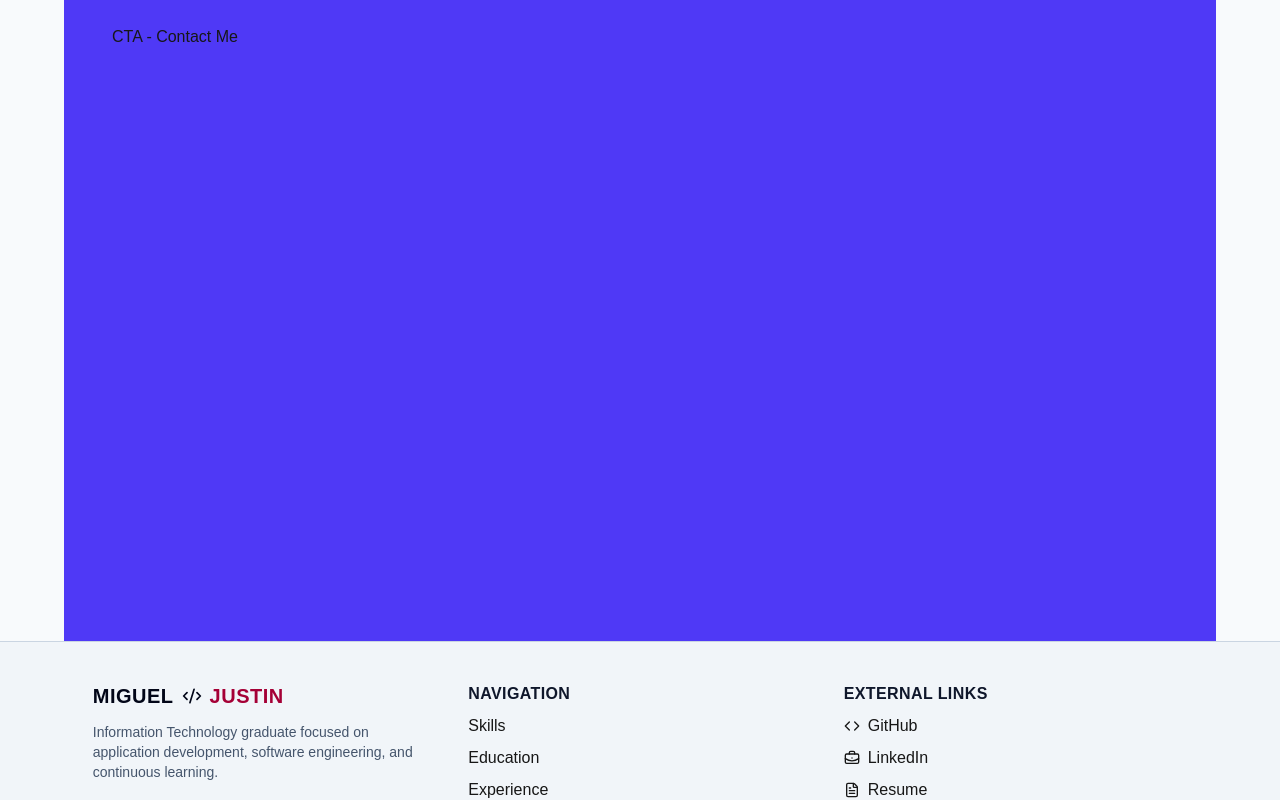
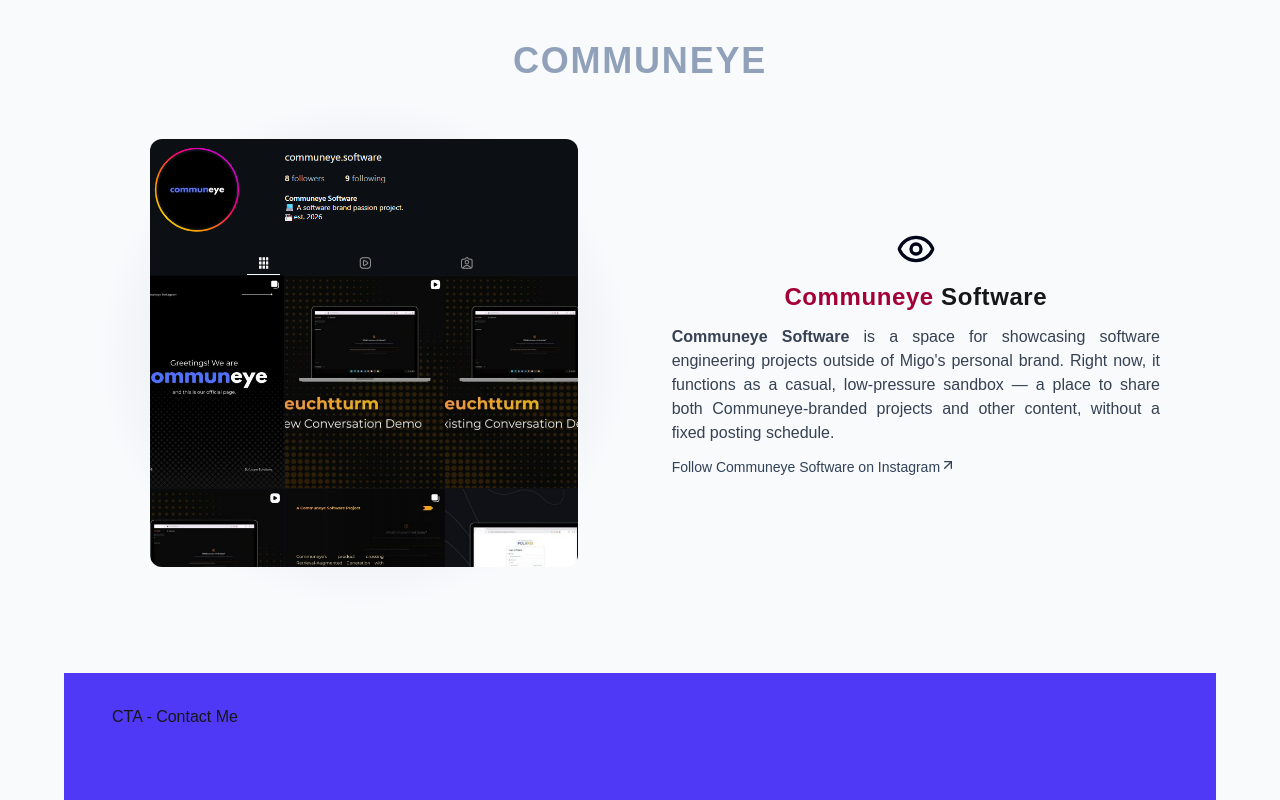
Before and after one commit to migodbtc/snapshot, a Next.js app: page / in a window 1280 px wide. Shown: the part 3880-4680 px from the top of the page. Built offline with nearby package versions, Linux system fonts and the light colour scheme.

Commit message:
home: day 9.3, finished a basic laptop layout of communeye section

```diff
--- a/app/_components/HeroSection.tsx
+++ b/app/_components/HeroSection.tsx
@@ -25,9 +25,9 @@ export const HeroSection = () => {
         <Image
           src="/images/hero_picture.jpg"
           alt="Miguel Justin Bunda"
-          fill
           className="object-cover object-top"
           loading="eager"
+          fill
         />
       </div>
     </div>
--- a/app/page.tsx
+++ b/app/page.tsx
@@ -1,7 +1,7 @@
 "use client"
 
 import { BLOG_POSTS, EXPERIENCE_CONSTS } from "@/lib/constants";
-import { ArrowUpRight, BriefcaseBusinessIcon, Circle, Code, Code2, FileText, Mail, X } from "lucide-react";
+import { ArrowUpRight, BriefcaseBusinessIcon, Circle, Code, Code2, Eye, FileText, Mail, User, X } from "lucide-react";
 import Image from "next/image";
 import { useState } from "react";
 import Header from "./_components/header";
@@ -971,7 +971,53 @@ const BlogSectionSmall = () => {
 // CommuneyeSection: Mandatory section to promote my software project Instagram account, lol.
 // I have to, at this point.
 const CommuneyeSection = () => {
-  return
+  return <section className="w-full aspect-video flex flex-col mb-8">
+
+    {/* Header */}
+    <div className="flex flex-col px-6 mb-4 w-full h-fit items-center justify-center mt-12">
+      <h1 className="text-2xl lg:text-4xl tracking-wider font-bold uppercase text-slate-400">
+        Communeye
+      </h1>
+    </div>
+
+    {/* Body */}
+    <div className="flex flex-row flex-1 w-full h-fill px-8 pb-8 gap-4 align-middle justify-center">
+
+      {/* Left Half */}
+      <div className="w-1/2 flex items-center justify-center bg-radial from-slate-500/25 dark:from-slate-50/25 to-transparent to-70%">
+        <div className="relative w-[80%] aspect-square rounded-xl overflow-hidden">
+          <Image
+            src="/images/communeye.png"
+            alt="Communeye Software"
+            className="object-cover object-top"
+            loading="eager"
+            fill
+          />
+        </div>
+      </div>
+
+      {/* Right Half */}
+      <div className="w-1/2 bg-transparent flex flex-col items-center justify-center py-2 px-4 lg:py-4 lg:px-6 gap-3">
+        <div className="bg-transparent w-fit h-fit flex items-center align-middle">
+          <Eye className="w-6 lg:w-10 h-6 lg:h-10 text-slate-950 dark:text-slate-50"/>
+        </div>
+        <h1 className="text-lg lg:text-2xl font-bold tracking-wide"><span className="text-rose-800">Communeye</span> Software</h1>
+        <p className="w-full text-justify text-gray-700 dark:text-gray-300 text-xs md:text-sm lg:text-base">
+          <b>Communeye Software</b> is a space for showcasing software engineering projects outside of Migo's personal brand. Right now, it functions as a casual, low-pressure sandbox — a place to share both Communeye-branded projects and other content, without a fixed posting schedule.
+        </p>
+        <p className="w-full text-justify text-gray-700 dark:text-gray-300 text-sm md:text-base lg:text-xl">
+          <a
+            href={'https://www.instagram.com/communeye.software/'}
+            className="w-fit text-xs lg:text-sm text-slate-700 dark:text-slate-300 cursor-pointer hover:underline flex flex-row items-start"
+          >
+            Follow Communeye Software on Instagram
+            <ArrowUpRight className="w-3 h-3 lg:w-4 lg:h-4" />
+          </a>
+        </p>
+      </div>
+    </div>
+
+  </section>
 }
 
 const CommuneyeSectionSmall = () => {
@@ -1014,7 +1060,7 @@ const Footer = () => {
             </span>
           </span>
 
-          <p className="text-sm text-slate-600 dark:text-slate-400 max-w-xs">
+          <p className="text-sm text-slate-600 dark:text-slate-400 max-w-xs text-justify">
             Information Technology graduate focused on application
             development, software engineering, and continuous learning.
           </p>
@@ -1251,6 +1297,9 @@ export default function Home() {
         {/* Blog Section */}
         <BlogSection />
 
+        {/* Communeye Section */}
+        <CommuneyeSection />
+
         <section className="w-full bg-indigo-600 aspect-video py-8 px-12">
           CTA - Contact Me
         </section>
```
Also changed, not shown: public/images/communeye.png (added).
